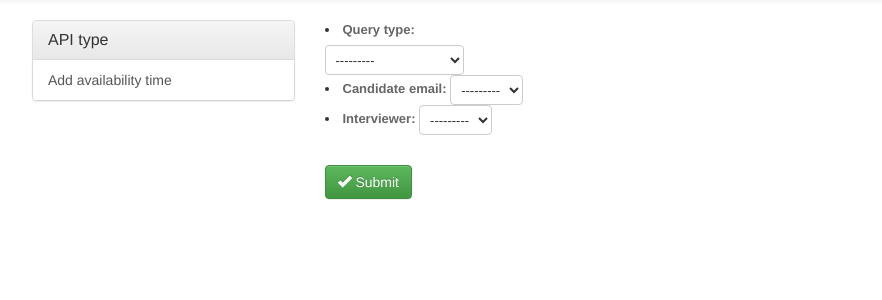
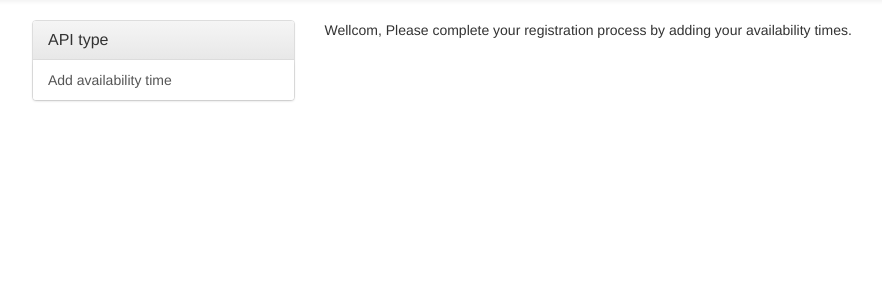
Before and after one commit to Hewuxin/InterviewHub, a Django app: page / in a window 1280 px wide. Shown: the part 54-354 px from the top of the page, without its empty margins (38-920 px from the left). Run offline with Django 3.2, Linux system fonts and the light colour scheme; data that the repository does not hold is empty; some libraries are stand-ins or nearby versions; some web fonts are replaced.

Commit message:
bug fix, register users as candidate and other improvements

```diff
--- a/calendarapp/models.py
+++ b/calendarapp/models.py
@@ -63,7 +63,7 @@ class CandidateModel(models.Model):
     ----------
 
     .. py:class:: CandidateModel()
-
+    Candidate's model class.
 
     .. note::
     .. todo::
@@ -75,7 +75,7 @@ class CandidateModel(models.Model):
     def __str__(self):
         """
         .. py:attribute:: __str__()
-
+        Respective string representation of the model fields.
 
         .. note::
         .. todo::
@@ -93,7 +93,7 @@ class InterviewerModel(models.Model):
     ----------
 
     .. py:class:: InterviewerModel()
-
+    Interviewer's model class.
 
     .. note::
     .. todo::
@@ -109,6 +109,7 @@ class InterviewerModel(models.Model):
     def __str__(self):
         """
         .. py:attribute:: __str__()
+        Respective string representation of the model fields.
 
         .. note::
         .. todo::
--- a/calendarapp/templates/calendarapp/index.html
+++ b/calendarapp/templates/calendarapp/index.html
@@ -7,12 +7,17 @@
 
 {% block requests_content %}
 
+{% if error %}
+{{ error }}
+{% else %}
 {% if form %}
 <form method="POST" enctype='multipart/form-data'>{% csrf_token %}
   <div class="custom-select" style="width:200px; margin-bottom: 20px;">
-      <li>{{ form.query_type.label_tag }} {{ form.query_type }}</li>
-      <li>{{ form.candidate.label_tag }} {{ form.candidate }}</li>
-      <li>{{ form.interviewer.label_tag }} {{ form.interviewer }}</li>
+        <li>{{ form.query_type.label_tag }} {{ form.query_type }}</li>
+        </br>
+        <li>{{ form.candidate.label_tag }} {{ form.candidate }}</li>
+        </br>
+        <li>{{ form.interviewer.label_tag }} </br> {{ form.interviewer }}</li>
   </div>
 <div style="margin-bottom: 20px;margin-top:30px;">
     <button type="submit" class="btn btn-success">
@@ -27,4 +32,5 @@
 {% if result %}
 {% include 'calendarapp/request_list.html' %}
 {% endif %}
+{% endif %}
 {% endblock %}
--- a/calendarapp/views.py
+++ b/calendarapp/views.py
@@ -29,7 +29,7 @@ class Home(View):
     ----------
 
     .. py:class:: Home()
-
+    Home view which is responsible for the home page contents.
 
     .. note::
     .. todo::
@@ -37,22 +37,22 @@ class Home(View):
     def get(self, request, *args, **kwargs):
         """
         .. py:attribute:: get()
-
-           :param request:
-           :type request:
+        Home's get method that is responsible for showing pages > 2
+        for query requests and the very first time the home url is called.
+           :param request: request object
+           :type request: request object
         .. note::
         .. todo::
         """
         page_num = int(request.GET.get('page', 0))
         form = QueryForm(self.request.GET)
-        if page_num == 0:
+        if page_num == 0 and request.user.is_superuser:
             return render(self.request,
                           'calendarapp/index.html',
                           {'form': form,
-                           'error': " ",
                            'base':'home'})
 
-        if request.user.is_superuser:
+        elif request.user.is_superuser:
             all_pages = cache.get("all_pages")
             page_range = range(max(0, page_num - 3), min(all_pages.count, page_num + 3))
             page = all_pages.get_page(page_num)
@@ -67,16 +67,17 @@ class Home(View):
                          'base':'home'})
 
         return render(self.request,
-                    'calendarapp/availability.html',
+                    'calendarapp/index.html',
                     {'base':'home',
-                     'error': ''})
+                     'error': """Wellcom, Please complete your registration process by
+                                    adding your availability times.""",})
 
     def post(self, request, *args, **kwargs):
         """
         .. py:attribute:: post()
-
-           :param request:
-           :type request:
+        Home's post method responsible for showin query results.
+           :param request: request object
+           :type request: request object
         .. note::
         .. todo::
         """
@@ -127,7 +128,7 @@ class Availability(View):
     ----------
 
     .. py:class:: Availability()
-
+    Handling the requests come from availability url.
 
     .. note::
     .. todo::
@@ -135,9 +136,10 @@ class Availability(View):
     def get(self, request, *args, **kwargs):
         """
         .. py:attribute:: get()
-
-           :param request:
-           :type request:
+        load the availability page for inserting the respective
+        data.
+           :param request: request object
+           :type request: request object
         .. note::
         .. todo::
         """
@@ -157,7 +159,7 @@ class Availability(View):
     def post(self, request, *args, **kwargs):
         """
         .. py:attribute:: post()
-
+        post the respective availability data and act accordingly.
            :param request:
            :type request:
         .. note::
@@ -183,9 +185,9 @@ def login(request):
     ----------
 
     .. py:function:: login(['request'])
-
-       :param request:
-       :type request:
+    Authemticate users that are already registered.
+       :param request: request object
+       :type request: request object
     .. note::
     .. todo::
     """
@@ -220,9 +222,9 @@ def signup_view(request):
     ----------
 
     .. py:function:: signup_view(['request'])
-
-       :param request:
-       :type request:
+    Register users and create a candidate based on the new user.
+       :param request: request object
+       :type request: request object
     .. note::
     .. todo::
     """
@@ -234,6 +236,10 @@ def signup_view(request):
             new_user = authenticate(username=form.cleaned_data['email'],
                                     password=form.cleaned_data['password1'])
             authlogin(request, new_user)
+            model = CandidateModel()
+            model.user = new_user
+            model.available_dates = []
+            model.save()
             return redirect(reverse('home'))
         else:
             return render(request,
```
